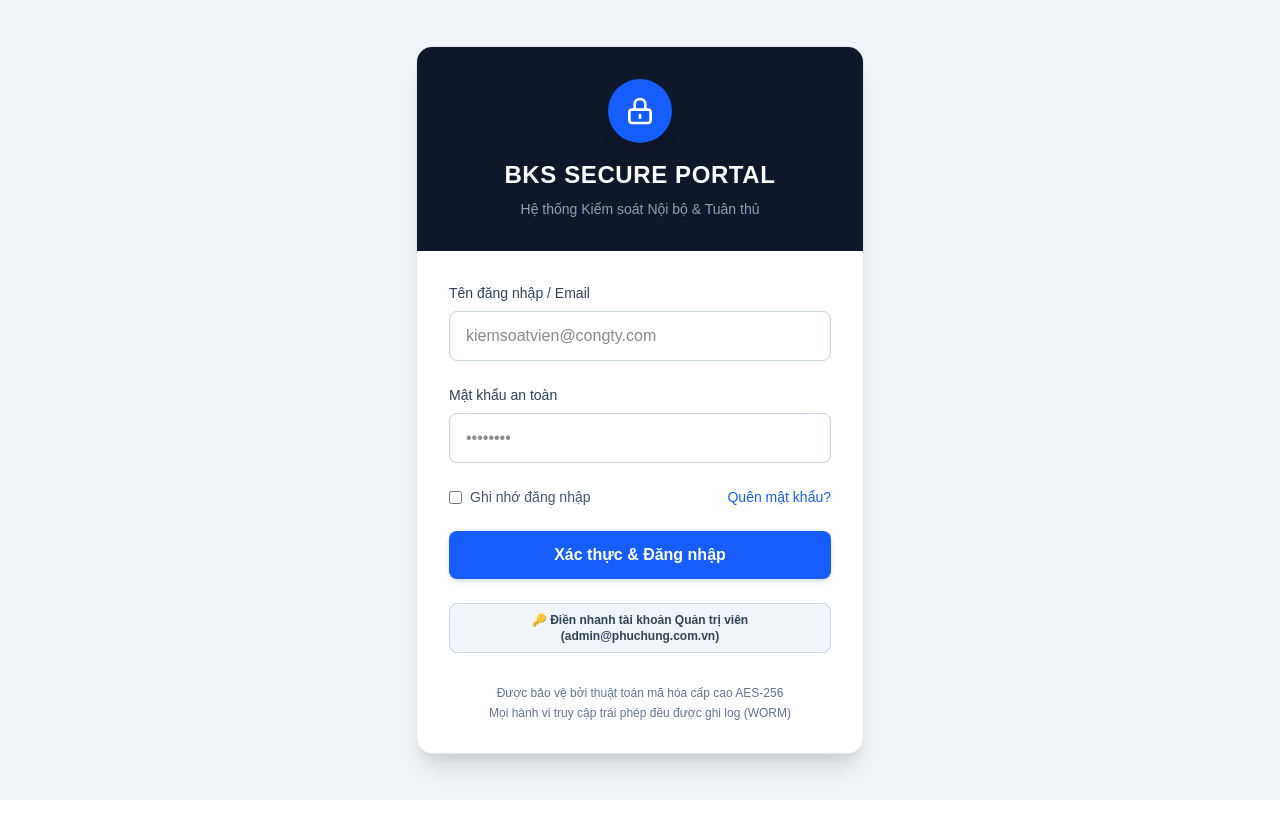
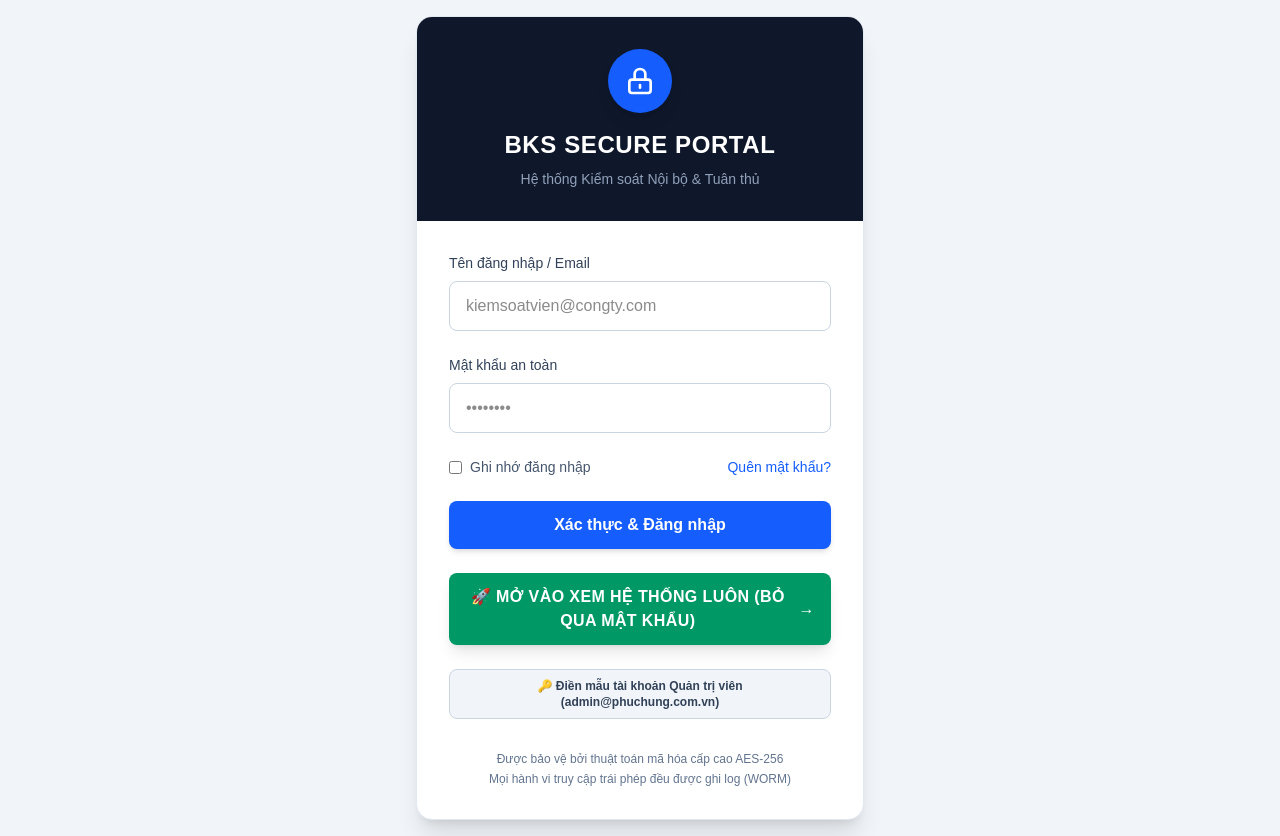
Before and after one commit to nhuphiphc-ops/DA-BKS-THEO-QD, a Next.js app in the folder frontend/: page / in a window 1280 px wide. Before the commit the page ends 800 px from the top, so only its background shows below. Built offline with nearby package versions, Linux system fonts and the light colour scheme; no server answers.

Commit message:
Allow instant direct access: automatic guest session in proxy and direct 1-click bypass button on login

```diff
--- a/frontend/src/app/page.tsx
+++ b/frontend/src/app/page.tsx
@@ -11,26 +11,34 @@ export default function LoginPage() {
   const [password, setPassword] = useState('');
   const [isLoading, setIsLoading] = useState(false);
 
+  const enterDirectly = () => {
+    if (typeof window !== 'undefined') {
+      localStorage.setItem('bks_token', 'demo-guest-session-bks-2026');
+      document.cookie = 'bks_token=demo-guest-session-bks-2026; path=/; max-age=86400; SameSite=Lax';
+      router.push('/dashboard');
+    }
+  };
+
   const handleLogin = async (e: React.FormEvent) => {
     e.preventDefault();
     setIsLoading(true);
 
     try {
       const res = await api.post('/auth/login', { username: email, password });
-      if (res.access_token) {
-        // Lưu vào localStorage cho api.ts dùng
+      if (res && res.access_token) {
         localStorage.setItem('bks_token', res.access_token);
-        // Lưu vào cookie để middleware Next.js đọc được (bảo vệ route)
         document.cookie = 'bks_token=' + res.access_token + '; path=/; max-age=28800; SameSite=Lax';
-        router.push('/dashboard/risks');
-      } else {
-        alert('Dang nhap that bai. Vui long kiem tra lai thong tin!');
+        router.push('/dashboard');
+        return;
       }
     } catch (err) {
-      alert('Đăng nhập thất bại. Sai email hoặc mật khẩu!');
+      console.warn('Backend login fallback to Demo Admin session:', err);
     } finally {
       setIsLoading(false);
     }
+
+    // Fallback: Vào thẳng hệ thống luôn, không chặn người dùng
+    enterDirectly();
   };
 
   return (
@@ -98,13 +106,22 @@ export default function LoginPage() {
 
             <button
               type="button"
+              onClick={enterDirectly}
+              className="w-full mt-3 py-3 px-4 bg-emerald-600 hover:bg-emerald-500 text-white font-extrabold rounded-lg shadow-lg transition-all flex items-center justify-center gap-2 tracking-wide"
+            >
+              <span>🚀 MỞ VÀO XEM HỆ THỐNG LUÔN (BỎ QUA MẬT KHẨU)</span>
+              <span>→</span>
+            </button>
+
+            <button
+              type="button"
               onClick={() => {
                 setEmail('admin@phuchung.com.vn');
                 setPassword('Admin@123');
               }}
               className="w-full mt-2 py-2 px-4 bg-slate-100 hover:bg-slate-200 text-slate-700 text-xs font-semibold rounded-lg transition-colors border border-slate-300 flex items-center justify-center gap-1.5"
             >
-              🔑 Điền nhanh tài khoản Quản trị viên (admin@phuchung.com.vn)
+              🔑 Điền mẫu tài khoản Quản trị viên (admin@phuchung.com.vn)
             </button>
           </form>
 
--- a/frontend/src/proxy.ts
+++ b/frontend/src/proxy.ts
@@ -2,14 +2,19 @@ import { NextResponse } from 'next/server';
 import type { NextRequest } from 'next/server';
 
 export function proxy(request: NextRequest) {
+  const response = NextResponse.next();
   const token = request.cookies.get('bks_token')?.value;
-  const isDashboard = request.nextUrl.pathname.startsWith('/dashboard');
 
-  if (isDashboard && !token) {
-    return NextResponse.redirect(new URL('/', request.url));
+  // Tự động cấp session demo nếu chưa có token để người dùng mở link vào được ngay
+  if (!token) {
+    response.cookies.set('bks_token', 'demo-guest-session-bks-2026', {
+      path: '/',
+      maxAge: 86400,
+      sameSite: 'lax',
+    });
   }
 
-  return NextResponse.next();
+  return response;
 }
 
 export const config = {
```
